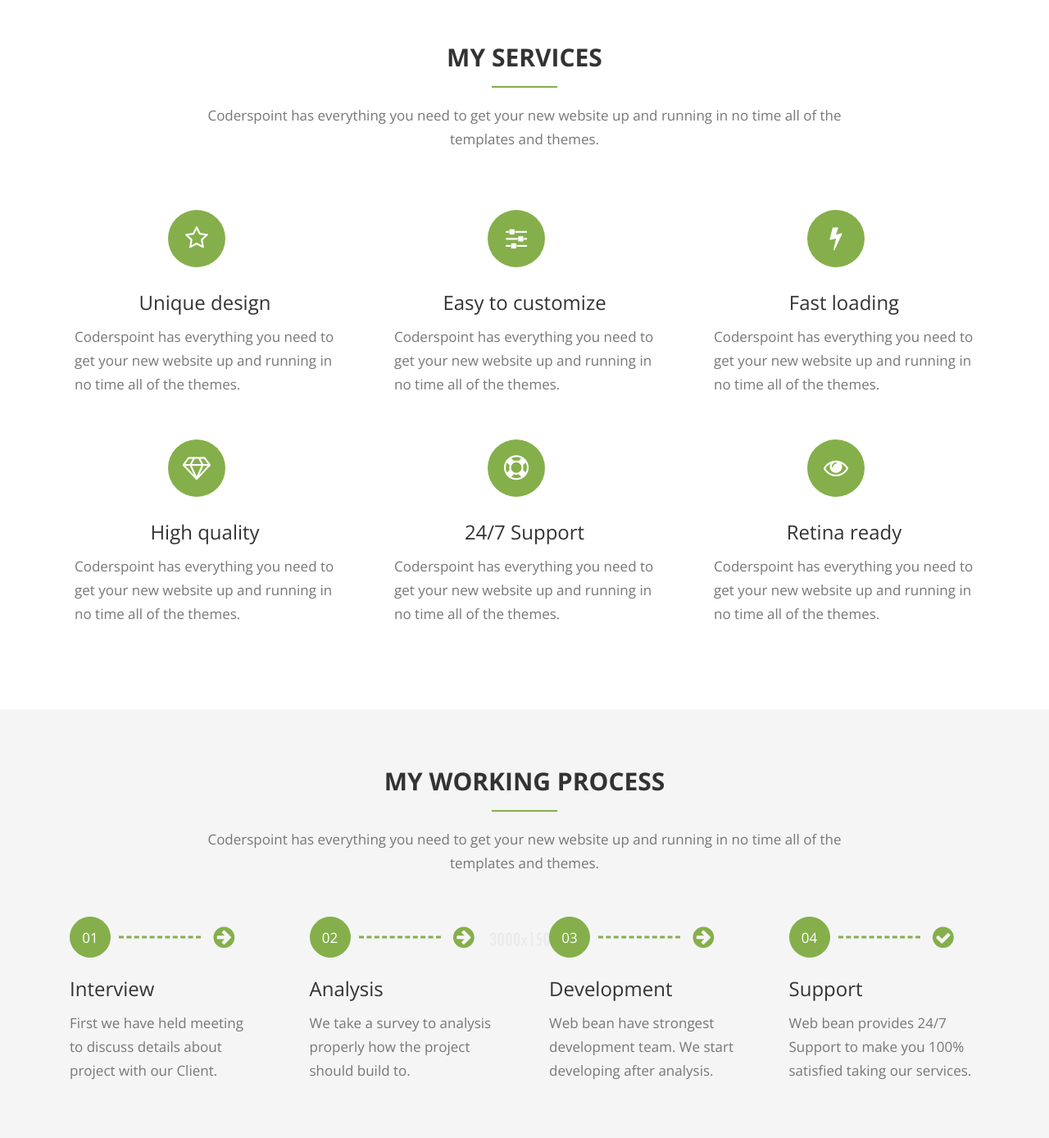
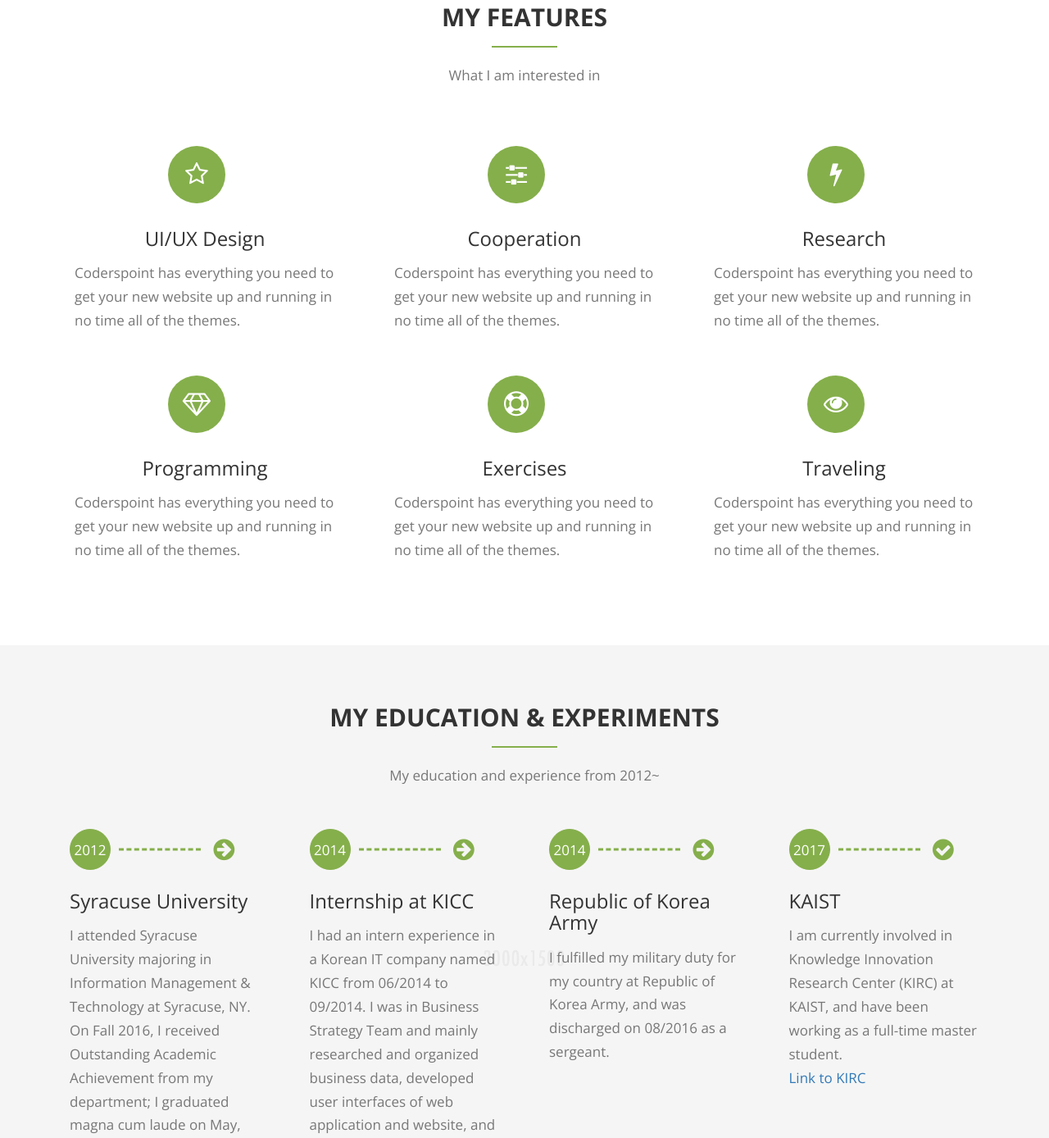
Before and after one commit to jedsim01/jsim01, a plain HTML site: page index.html in a window 1280 px wide. Shown: the part 1412-2800 px from the top of the page at 82% size. Drawn offline with nearby package versions, Linux system fonts and the light colour scheme.

Commit message:
Add files via upload

```diff
--- a/index.html
+++ b/index.html
@@ -8,7 +8,7 @@
     <meta name="viewport" content="width=device-width, initial-scale=1">
 
     <!-- Site title -->
-    <title>Jin Yong Sim | Personal Portfolio Template</title>
+    <title>Jin Yong Sim</title>
 
     <!-- Fonts -->
     <link href="https://fonts.googleapis.com/css?family=Open+Sans:300,400,600,700,900" rel="stylesheet">
@@ -78,9 +78,9 @@
                                     <ul class="nav navbar-nav navbar-right">
                                         <li class="active"><a class="smooth_scroll" href="#home">Home</a></li>
                                         <li><a class="smooth_scroll" href="#about">About</a></li>
-                                        <li><a class="smooth_scroll" href="#service">Services</a></li>
-                                        <li><a class="smooth_scroll" href="#work">Works</a></li>
-                                        <li><a class="smooth_scroll" href="#testimonial">Quotes</a></li>
+                                        <li><a class="smooth_scroll" href="#service">Features</a></li>
+                                        <li><a class="smooth_scroll" href="#process">Experiments</a></li>
+                                        <li><a class="smooth_scroll" href="#work">Work</a></li>
                                         <li><a class="smooth_scroll" href="#contact">Contact</a></li>
                                     </ul>
                                 </nav>
@@ -103,7 +103,7 @@
                     <!-- Caption starts -->
                     <div class="col-md-8 col-md-offset-2 caption">
                         <h4>Hello, This is Jin Yong Sim</h4>
-                        <h1>UI Designer</h1>
+                        <h1>KAIST Master Candidate</h1>
                         <a class="btn dark smooth_scroll" href="#work">View work</a>
                         <a class="btn smooth_scroll" href="#contact">Contact Me</a>
                     </div>
@@ -123,7 +123,7 @@
                 <div class="col-md-12 text-center">
                     <div class="section-title">
                         <h2>ABOUT ME</h2>
-                        <p>This is Jin Yong Sim.</p>
+                        <p></p>
                     </div>
                 </div>
             </div>
@@ -141,7 +141,10 @@
                 <div class="col-md-6">
                     <div class="about-text">
                         <h4>Jin Yong Sim</h4>
-                        <p>Hi, this is Jin Yong Sim who is now a master student in Graduate School of Knowledge Service Engineering at KAIST.</p>
+                        <p>Hi, this is Jin Yong Sim who is now a full-time master student in Graduate School of Knowledge Service Engineering at KAIST.
+						I am now 25 years old (born in 07/29/1993) and love traveling and doing physical exercises.
+						Thank you for visiting my page.
+						</p>
 
                         <a class="btn dark smooth_scroll" href="#contact">Get in Touch</a>
 
@@ -160,8 +163,8 @@
             <div class="row">
                 <div class="col-md-12 text-center">
                     <div class="section-title">
-                        <h2>MY SERVICES</h2>
-                        <p>Coderspoint has everything you need to get your new website up and running in no time all of the templates and themes.</p>
+                        <h2>MY FEATURES</h2>
+                        <p>What I am interested in</p>
                     </div>
                 </div>
             </div>
@@ -172,7 +175,7 @@
                 <div class="col-md-4 col-sm-6">
                     <div class="single-service">
                         <i class="fa fa-star-o"></i>
-                        <h3>Unique design</h3>
+                        <h3>UI/UX Design</h3>
                         <p>Coderspoint has everything you need to get your new website up and running in no time all of the themes.</p>
                     </div>
                 </div>
@@ -182,7 +185,7 @@
                 <div class="col-md-4 col-sm-6">
                     <div class="single-service">
                         <i class="fa fa-sliders"></i>
-                        <h3>Easy to customize</h3>
+                        <h3>Cooperation</h3>
                         <p>Coderspoint has everything you need to get your new website up and running in no time all of the themes.</p>
                     </div>
                 </div>
@@ -192,7 +195,7 @@
                 <div class="col-md-4 col-sm-6">
                     <div class="single-service">
                         <i class="fa fa-bolt"></i>
-                        <h3>Fast loading</h3>
+                        <h3>Research</h3>
                         <p>Coderspoint has everything you need to get your new website up and running in no time all of the themes.</p>
                     </div>
                 </div>
@@ -202,7 +205,7 @@
                 <div class="col-md-4 col-sm-6">
                     <div class="single-service">
                         <i class="fa fa-diamond"></i>
-                        <h3>High quality</h3>
+                        <h3>Programming</h3>
                         <p>Coderspoint has everything you need to get your new website up and running in no time all of the themes.</p>
                     </div>
                 </div>
@@ -212,7 +215,7 @@
                 <div class="col-md-4 col-sm-6">
                     <div class="single-service">
                         <i class="fa fa-support"></i>
-                        <h3>24/7 Support</h3>
+                        <h3>Exercises</h3>
                         <p>Coderspoint has everything you need to get your new website up and running in no time all of the themes.</p>
                     </div>
                 </div>
@@ -222,7 +225,7 @@
                 <div class="col-md-4 col-sm-6">
                     <div class="single-service">
                         <i class="fa fa-eye"></i>
-                        <h3>Retina ready</h3>
+                        <h3>Traveling</h3>
                         <p>Coderspoint has everything you need to get your new website up and running in no time all of the themes.</p>
                     </div>
                 </div>
@@ -241,8 +244,8 @@
             <div class="row">
                 <div class="col-md-12 text-center">
                     <div class="section-title">
-                        <h2>My Working Process</h2>
-                        <p>Coderspoint has everything you need to get your new website up and running in no time all of the templates and themes.</p>
+                        <h2>My Education & Experiments</h2>
+                        <p>My education and experience from 2012~</p>
                     </div>
                 </div>
             </div>
@@ -250,27 +253,34 @@
             <div class="row">
 
                 <div class="col-md-3 col-sm-6 process-box">
-                    <div class="number">01</div>
-                    <h3>Interview</h3>
-                    <p>First we have held meeting to discuss details about project with our Client.</p>
+                    <div class="number">2012</div>
+                    <h3>Syracuse University</h3>
+                    <p>I attended Syracuse University majoring in Information Management & Technology at Syracuse, NY.
+					On Fall 2016, I received Outstanding Academic Achievement from my department;
+					I graduated magna cum laude on May, 2017, and got a Bachelor of Science on the same day.</p>
                 </div>
 
                 <div class="col-md-3 col-sm-6 process-box">
-                    <div class="number">02</div>
-                    <h3>Analysis</h3>
-                    <p>We take a survey to analysis properly how the project should build to.</p>
+                    <div class="number">2014</div>
+                    <h3>Internship at KICC</h3>
+                    <p>I had an intern experience in a Korean IT company named KICC from 06/2014 to 09/2014.
+					I was in Business Strategy Team and mainly researched and organized business data,
+					developed user interfaces of web application and website, and translated documents from
+					Korean to English.</p>
                 </div>
 
                 <div class="col-md-3 col-sm-6 process-box">
-                    <div class="number">03</div>
-                    <h3>Development</h3>
-                    <p>Web bean have strongest development team. We start developing after analysis.</p>
+                    <div class="number">2014</div>
+                    <h3>Republic of Korea Army</h3>
+                    <p>I fulfilled my military duty for my country at Republic of Korea Army,
+					and was discharged on 08/2016 as a sergeant.</p>
                 </div>
 
                 <div class="col-md-3 col-sm-6 process-box last">
-                    <div class="number">04</div>
-                    <h3>Support</h3>
-                    <p>Web bean provides 24/7 Support to make you 100% satisfied taking our services.</p>
+                    <div class="number">2017</div>
+                    <h3>KAIST</h3>
+                    <p>I am currently involved in Knowledge Innovation Research Center (KIRC) at KAIST, and have been working
+					as a full-time master student. <br><a href="http://kirc.kaist.ac.kr/index.html" target="_blank">Link to KIRC</a></p>
                 </div>
 
             </div>
@@ -288,7 +298,7 @@
                 <div class="col-md-12 text-center">
                     <div class="section-title">
                         <h2>MY WORKS</h2>
-                        <p>Coderspoint has everything you need to get your new website up and running in no time all of the templates and themes.</p>
+                        <p>Everything about my works.</p>
                     </div>
                 </div>
             </div>
@@ -388,7 +398,7 @@
     <!-- Work area ends -->
 
 
-    <!-- Testimonial area starts -->
+    <!-- Testimonial area starts
     <section id="testimonial" class="testimonial-area img-bg section">
         <div class="container">
 
@@ -404,7 +414,7 @@
             <div class="row">
                 <div class="testimonial-list">
 
-                    <!-- Testimonial item -->
+                    -- Testimonial item --
                     <div class="single-testimonial text-center">
                         <p class="text-left">Coderspoint has everything you need to get your new website up and running in no time! All of the templates and themes on Coderspoint w3c valid error free code and easy to use. We provide good support.</p>
                         <img src="assets/img/testimonial/1.jpg" alt="">
@@ -413,7 +423,7 @@
                         <p class="desg">Founder of Coderspoint</p>
                     </div>
 
-                    <!-- Testimonial item -->
+                    -- Testimonial item --
                     <div class="single-testimonial text-center">
                         <p class="text-left">Coderspoint has everything you need to get your new website up and running in no time! All of the templates and themes on Coderspoint w3c valid error free code and easy to use.</p>
                         <img src="assets/img/testimonial/1.jpg" alt="">
@@ -422,7 +432,7 @@
                         <p class="desg">Founder of Coderspoint</p>
                     </div>
 
-                    <!-- Testimonial item -->
+                    -- Testimonial item --
                     <div class="single-testimonial text-center">
                         <p class="text-left">Coderspoint has everything you need to get your new website up and running in no time! All of the templates and themes on Coderspoint w3c valid error free code and easy to use. We provide good support.</p>
                         <img src="assets/img/testimonial/1.jpg" alt="">
@@ -436,8 +446,8 @@
 
         </div>
     </section>
-    <!-- Testimonial area ends -->
-
+    -- Testimonial area ends --
+-->
 
     <!-- Contact area starts -->
     <section id="contact" class="contact-area section">
@@ -447,7 +457,7 @@
                 <div class="col-md-12 text-center">
                     <div class="section-title">
                         <h2>GET IN TOUCH</h2>
-                        <p>Coderspoint has everything you need to get your new website up and running in no time all of the templates and themes.</p>
+                        <p>Please feel free to keep in touch with me via email or mobile.</p>
                     </div>
                 </div>
             </div>
@@ -485,11 +495,12 @@
                     <ul class="contact-info">
                         <li>
                             <i class="fa fa-map-marker"></i>
-                            <p>3066 Stone Lane, Wayne, Pennsylvania.</p>
+                            <p>Graduate School of Knowledge Service Engineering, Dept. of Industrial & Systems Engineering
+							<br>Korea Advanced Institute of Science and Technology <br> 291 Daehak-ro, Yuseong-gu, Daejeon, 34141, Republic of Korea</p>
                         </li>
                         <li>
                             <i class="fa fa-phone"></i>
-                            <p>+610-401-6021, +610-401-6022</p>
+                            <p>+8210-2368-1891</p>
                         </li>
                         <li>
                             <i class="fa fa-send"></i>
@@ -497,7 +508,7 @@
                         </li>
                         <li>
                             <i class="fa fa-globe"></i>
-                            <p>www.mydomain.com</p>
+                            <p>jinyongsim.xyz</p>
                         </li>
                     </ul>
                 </div>
@@ -513,15 +524,15 @@
         <div class="container">
             <div class="row">
                 <div class="col-md-6 col-sm-6">
-                    <p>&copy; 2016 Copyright CODERSPOINT</p>
+                    <p>&copy; 2018 Copyright JINYONGSIM</p>
                 </div>
                 <div class="col-md-6 col-sm-6">
                     <ul class="social-links">
-                        <li><a href=""><i class="fa fa-facebook"></i></a></li>
-                        <li><a href=""><i class="fa fa-twitter"></i></a></li>
-                        <li><a href=""><i class="fa fa-google-plus"></i></a></li>
-                        <li><a href=""><i class="fa fa-youtube"></i></a></li>
-                        <li><a href=""><i class="fa fa-pinterest"></i></a></li>
+                        <li><a href="http://www.facebook.com/jinyong.sim.77" target="_blank"><i class="fa fa-facebook"></i></a></li>
+                       <!-- <li><a href=""><i class="fa fa-twitter" target="_blank"></i></a></li>-->
+                        <li><a href="https://www.instagram.com/jysim07/" target="_blank"><i class="fa fa-instagram" target="_blank"></i></a></li>
+                        <li><a href="https://www.linkedin.com/in/jedsim01/" target="_blank"><i class="fa fa-linkedin"></i></a></li>
+                        <li><a href="https://www.pinterest.co.kr/simjy07/" target="_blank"><i class="fa fa-pinterest" target="_blank"></i></a></li>
                     </ul>
                 </div>
             </div>
```
